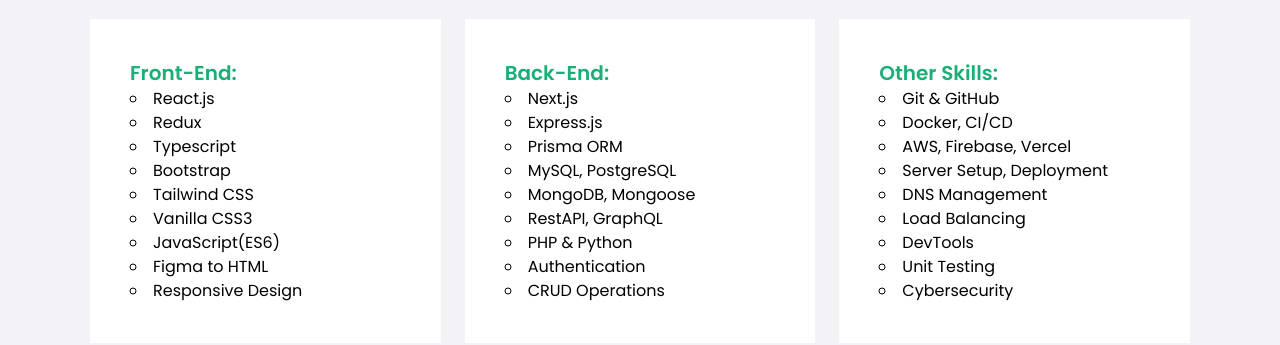
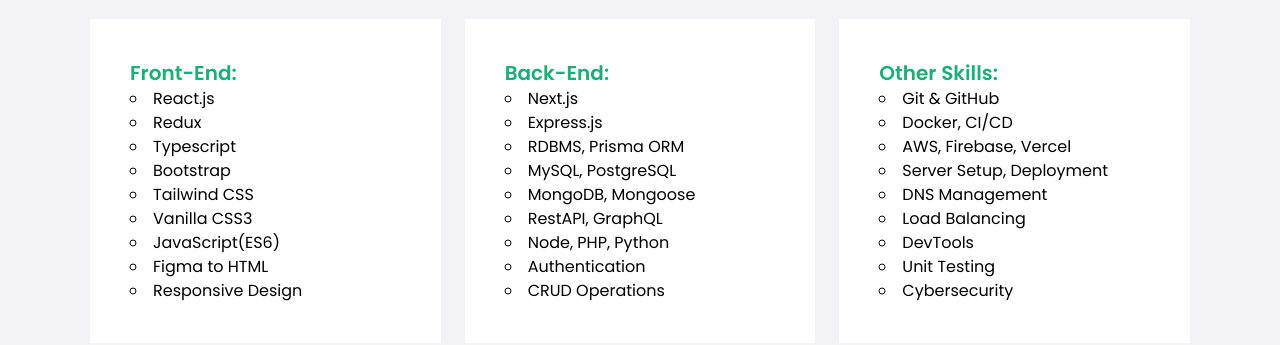
Before and after one commit to abduseu/abdus-client, a React (Vite) app: page / in a window 1280 px wide. Shown: the part 2100-2445 px from the top of the page. Built offline with nearby package versions, Linux system fonts and the light colour scheme.

Commit message:
skills updated

```diff
--- a/src/components/Skills.jsx
+++ b/src/components/Skills.jsx
@@ -26,11 +26,11 @@
                         <ul className="list-inside list-[circle]">
                             <li>Next.js</li>
                             <li>Express.js</li>
-                            <li>Prisma ORM</li>
+                            <li>RDBMS, Prisma ORM</li>
                             <li>MySQL, PostgreSQL</li>
                             <li>MongoDB, Mongoose</li>
                             <li>RestAPI, GraphQL</li>
-                            <li>PHP & Python</li>
+                            <li>Node, PHP, Python</li>
                             <li>Authentication</li>
                             <li>CRUD Operations</li>
                         </ul>
```
